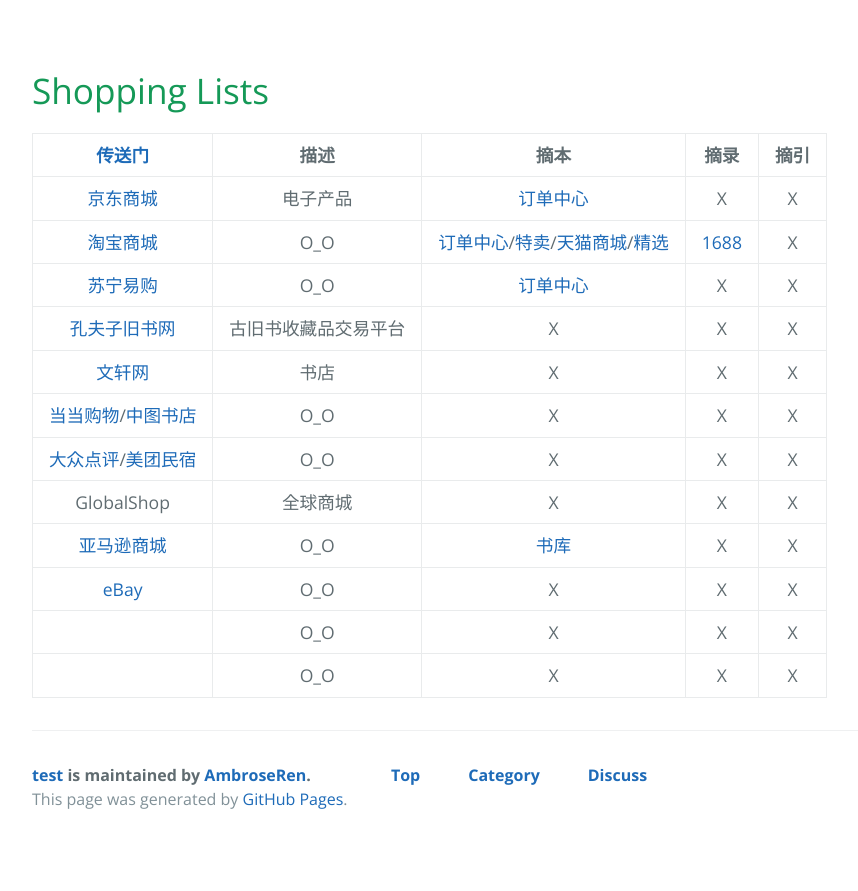
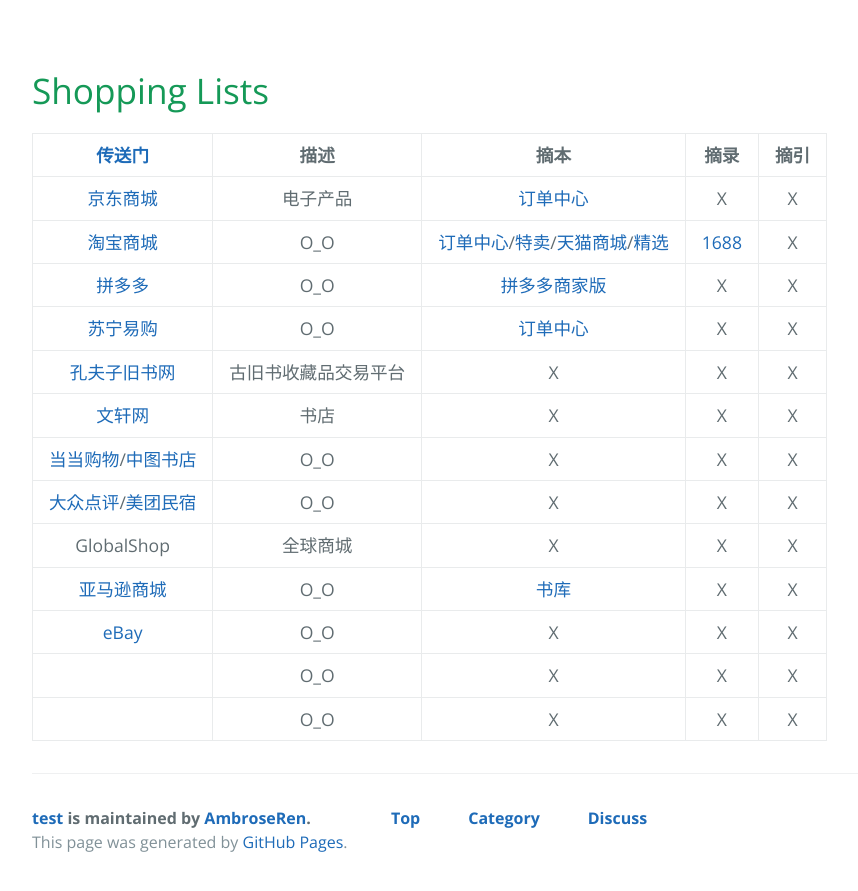
Before and after one commit to AmbroseRen/test, a Jekyll site: the page built from Library/shopping.md, in a window 1280 px wide. Shown: the top 891 px of the page, without its empty margins (84-942 px from the left). Built offline with Jekyll 4.4.1, drawn with Linux system fonts in a browser that asks for light colours; our own code applies the rules of GitHub Pages for plain Markdown files; the repository's description, which GitHub fills in, is left out.

Commit message:
Update shopping.md

```diff
--- a/Library/shopping.md
+++ b/Library/shopping.md
@@ -8,6 +8,7 @@
 |:---:|:---:|:---:|:---:|:---:|
 | [京东商城](https://www.jd.com/) | 电子产品 | [订单中心](https://order.jd.com/center/list.action) | X | X |
 | [淘宝商城](https://ai.taobao.com/) | O_O | [订单中心](https://buyertrade.taobao.com/trade/itemlist/list_bought_items.htm)/[特卖](https://temai.taobao.com/)/[天猫商城](https://www.tmall.com/)/[精选](https://pages.tmall.com/wow/portal/act/jxtmall) | [1688](https://www.1688.com/) | X |
+| [拼多多](https://mobile.pinduoduo.com/) | O_O | [拼多多商家版](https://mms.pinduoduo.com/login/) | X | X |
 | [苏宁易购](https://www.suning.com/) | O_O | [订单中心](https://order.suning.com/order/orderList.do) | X | X |
 | [孔夫子旧书网](https://www.kongfz.com/) | 古旧书收藏品交易平台 | X | X | X |
 | [文轩网](https://www.winxuan.com/) | 书店 | X | X | X |
```
